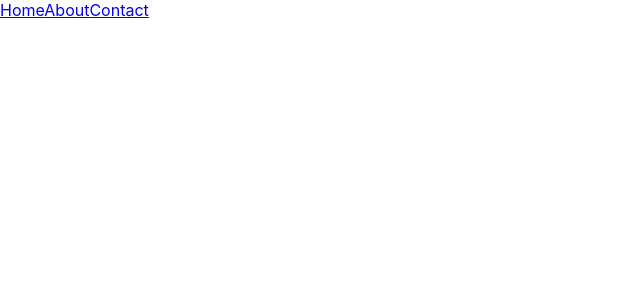
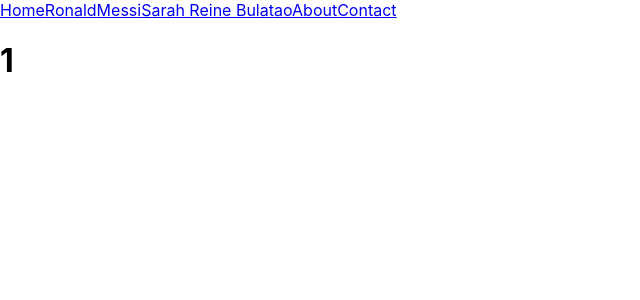
Before and after one commit to sbulatao/react-crash-course, a React (Create React App) app: page /users/1 in a window 1280 px wide. Before the commit this address had no page. Shown: the top 300 px of the page, without its empty margins (0-640 px from the left). Built offline with nearby package versions, Linux system fonts and the light colour scheme.

Commit message:
Routing part 3 useParams

```diff
--- a/src/App.jsx
+++ b/src/App.jsx
@@ -4,6 +4,7 @@ import Home from './pages/Home.jsx';
 import About from "./pages/About.jsx";
 import Contact from "./pages/Contact.jsx";
 import Nav from "./components/Nav.jsx";
+import Users from "./pages/Users.jsx";
 
 function App() {
   return(
@@ -11,8 +12,8 @@ function App() {
         <Nav />
         <Routes>
           <Route path="/" element={<Home />} />
-          <Route path="/about" element={<About />} />
-          <Route path="/contact" element={<Contact />} />
+          {/* unique value */}
+          <Route path="/users/:username" element={<Users />} />
         </Routes>
       </Router>
   );
--- a/src/components/Nav.jsx
+++ b/src/components/Nav.jsx
@@ -4,6 +4,9 @@ function Nav() {
     return (
         <nav>
           <Link to="/">Home</Link>
+          <Link to="/users/ronald">Ronald</Link>
+          <Link to="/users/messi">Messi</Link>
+          <Link to="/users/sbulatao">Sarah Reine Bulatao</Link>
           <Link to="/about">About</Link>
           <Link to="/contact">Contact</Link>
         </nav>
--- /dev/null
+++ b/src/pages/Users.jsx
@@ -0,0 +1,14 @@
+import { useParams } from "react-router-dom";
+import React, { useEffect } from "react";
+
+function Users (){
+    const { username } = useParams();
+
+    useEffect(() => {
+        // fetch(`https://api.`)
+    }, []);
+    // console.log(username);
+    return <h1>{username}</h1>
+}
+
+export default Users;
```
